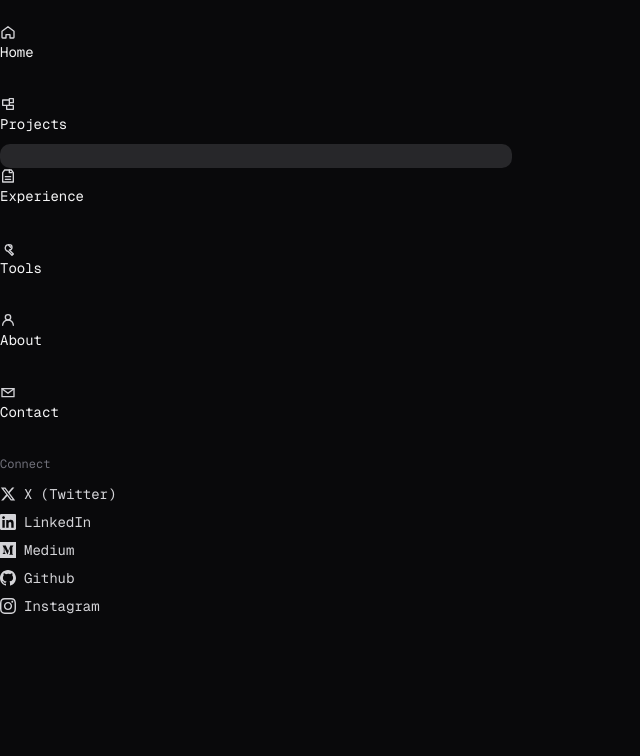
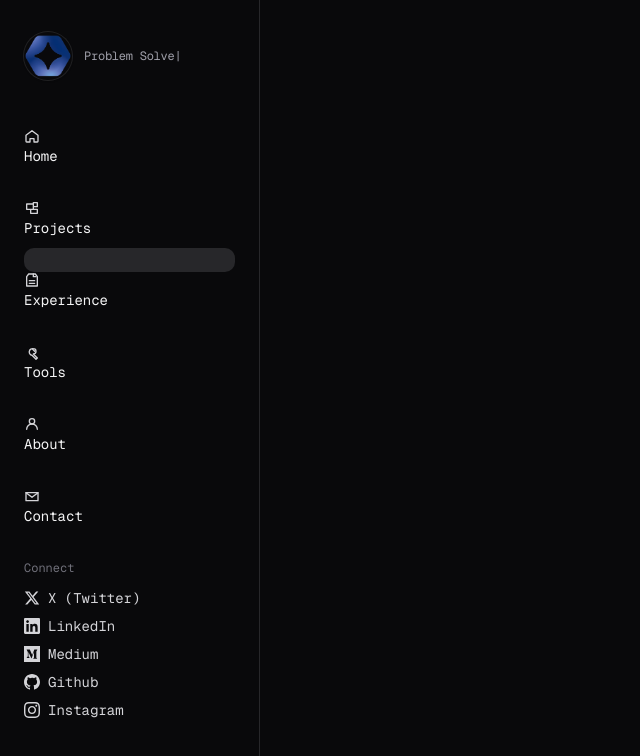
Before and after one commit to nazmul910/next-js-portfolio, a Next.js app: page /experience in a window 1280 px wide. Shown: the top 756 px of the page, without its empty margins (0-640 px from the left). Built offline with nearby package versions, Linux system fonts and the light colour scheme.

Commit message:
feat: enhance Sidebar component with mobile and desktop layouts, improved accessibility, and user interaction features

```diff
--- a/src/components/Sidebar.tsx
+++ b/src/components/Sidebar.tsx
@@ -261,7 +261,36 @@ export default function Sidebar(): React.ReactElement {
         </div>
       </div>
       <div className={s.mobileSpacer}></div>
-      <nav id="desktop-sidebar" className={s.navContainer} aria-label="Primary">
+      <aside className={s.desktopSidebar} aria-labelledby="desktop-sidebar">
+        <div className={s.desktopAvatarContainer}>
+          <div className={s.desktopAvatar}>
+            <Image
+              src="/hexagon.png"
+              alt="Nazmul hasan"
+              width={48}
+              height={48}
+              className={s.desktopAvatarImage}
+              priority
+            />
+          </div>
+          <div className={s.desktopTyping}>
+            <TypingAnimation
+              className={s.desktopTyping}
+              words={[
+                "Full Stack Developer",
+                "Problem Solver",
+                "Content Creator",
+              ]}
+              loop
+            />
+          </div>
+        </div>
+
+        <nav
+          id="desktop-sidebar"
+          className={s.navContainer}
+          aria-label="Primary"
+        >
           <ul className={s.navList}>
             {navItems.map(({ href, label, Icon }) => (
               <li key={href}>
@@ -300,6 +329,105 @@ export default function Sidebar(): React.ReactElement {
             ))}
           </ul>
         </nav>
+      </aside>
+
+      <div
+        className={`${s.mobileOverlay} ${isMobileMenuOpen ? s.mobileOverlayBgVisible : s.mobileOverlayHidden}`}
+        onClick={() => setIsMobileMenuOpen(false)}
+      >
+        <div
+          className={`${s.mobileSidebar} ${isMobileMenuOpen ? s.mobileSidebarVisible : s.mobileSidebarHidden}`}
+        />
+
+        <div className={s.mobileSidebarHeader}>
+          <div className={s.mobileHeaderInner}>
+            <div className={s.mobileAvatarContainer}>
+              <div className={s.mobileAvatar}>
+                <Image
+                  src="/hexagon.png"
+                  alt="Nazmul hasan"
+                  width={40}
+                  height={40}
+                  className={s.mobileAvatarImage}
+                  priority
+                />
+              </div>
+              <div>
+                <div className={s.mobileName}>Nazmul hasan</div>
+                <TypingAnimation
+                  className={s.mobileName}
+                  words={[
+                    "Full Stack Developer",
+                    "Problem Solver",
+                    "Content Creator",
+                  ]}
+                  loop
+                />
+              </div>
+            </div>
+            <button
+              onClick={() => setIsMobileMenuOpen(false)}
+              className={s.mobileCloseButton}
+              aria-label="Close menu"
+            >
+              <CloseIcon className={s.mobileCloseIcon} />
+            </button>
+          </div>
+        </div>
+        <div className={s.mobileContent}>
+          <nav className="mb-8">
+            <div className={s.mobileSectionLabel}>Home</div>
+            <ul className={s.mobileNavList}>
+              {navItems.map(({ href, label, Icon }) => (
+                <li key={href}>
+                  <Link
+                    href={href}
+                    onClick={() => setIsMobileMenuOpen(false)}
+                    className={`${s.mobileNavItem} ${pathname === href ? s.navItemActive : s.navItemInactive}`}
+                    aria-current={pathname === href ? "page" : undefined}
+                  >
+                    <Icon className={s.mobileNavIcon} />
+                    <span className={s.mobileNavLabel}>{label}</span>
+                  </Link>
+                </li>
+              ))}
+            </ul>
+          </nav>
+
+          <div className={s.mobileSocialSection}>
+            <div className={s.mobileSectionLabel}>Connect</div>
+            <div className={s.mobileSocialList}>
+              {socials.map((soc) => (
+                <Link
+                  key={soc.label}
+                  href={soc.href}
+                  className={s.mobileSocialItem}
+                  title={soc.label}
+                  rel="noopener noreferrer"
+                  target="_blank"
+                >
+                  <svg
+                    className={s.mobileSocialIcon}
+                    viewBox="0 0 24 24"
+                    fill="currentColor"
+                    aria-hidden="true"
+                  >
+                    <path d={soc.svgPath} />
+                  </svg>
+                  <span className={s.mobileSocialText}>{soc.label}</span>
+                </Link>
+              ))}
+            </div>
+          </div>
+        </div>
+
+        <div className={s.mobileFooter}>
+          <div className={s.mobileFooterLabel}>Reach out</div>
+          <div className={s.mobileFooterText}>
+            <div>Made by Nazmul Hasan | @ 2026</div>
+          </div>
+        </div>
+      </div>
     </>
   );
 }
```
Lines whose indentation alone changed are shown as unchanged.
